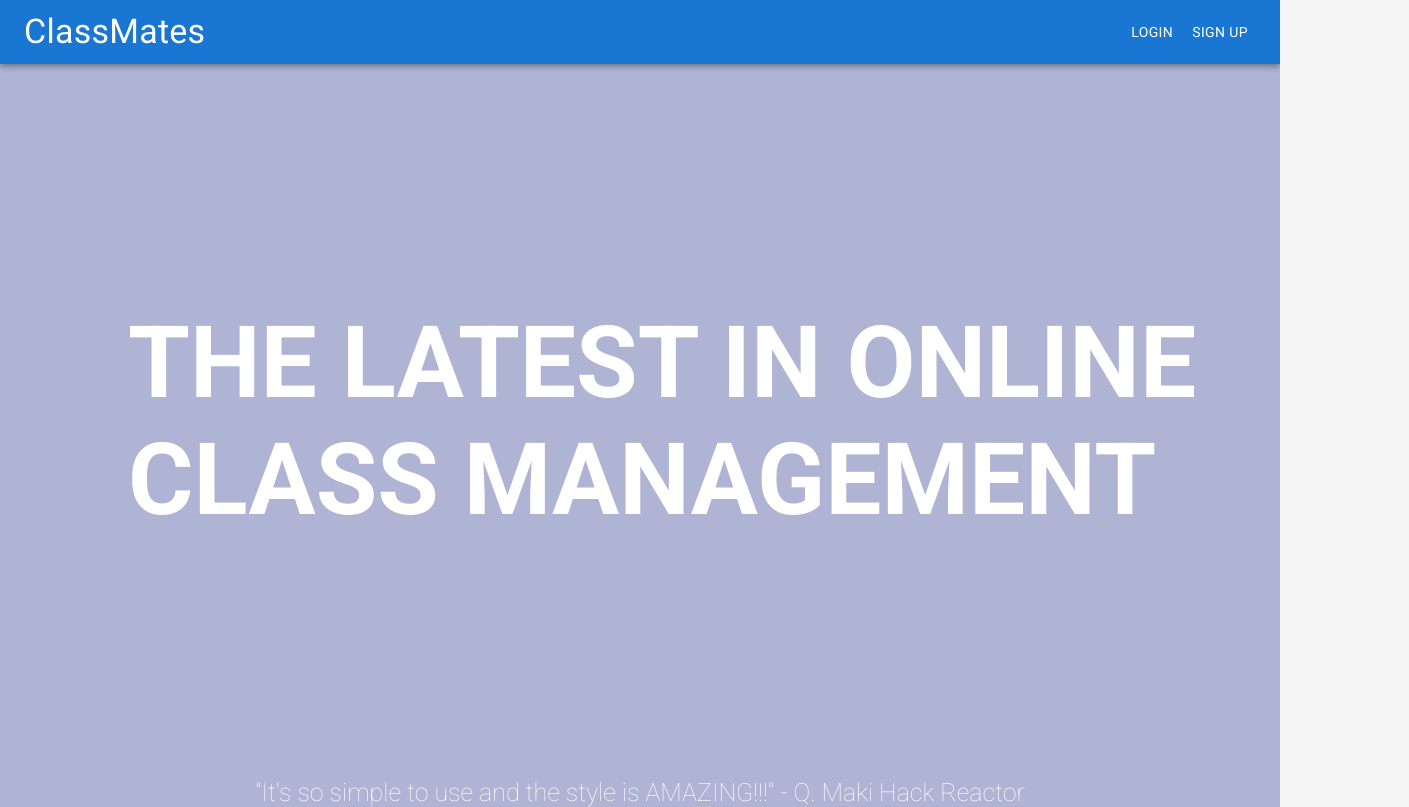
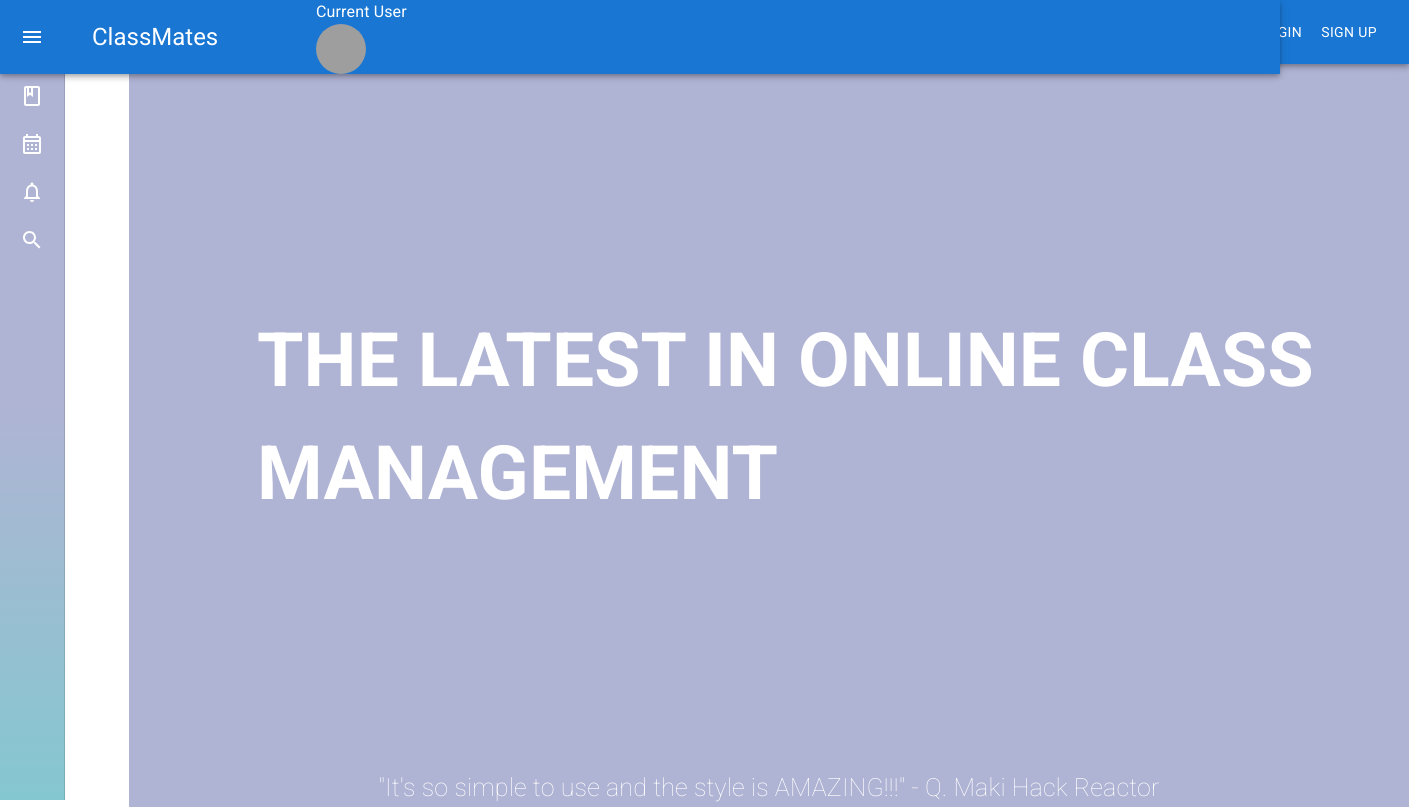
Before and after one commit to tiffanyyv/classmates, a Next.js app: page / in a window 1280 px wide. Shown: the whole page, 1409 px wide, since content can reach past the window. Built offline with nearby package versions, Linux system fonts and the light colour scheme; grey boxes are pictures that could not be loaded.

Commit message:
App rename structure

```diff
--- a/components/NavLayout/SideBar.js
+++ b/components/NavLayout/SideBar.js
@@ -33,10 +33,10 @@
 
   // hard coded data, eventually change sampleUser to [username]
   const pageUrls = {
-    0: "/sampleUser/my-classes",
-    1: "/sampleUser/calendar",
-    2: "/sampleUser/notifications",
-    3: "/sampleUser/class-catalog"
+    0: "/app/my-classes",
+    1: "/app/calendar",
+    2: "/app/notifications",
+    3: "/app/class-catalog"
   }
 
   const sideBarIcons = {
--- a/utils/context/AuthProvider.js
+++ b/utils/context/AuthProvider.js
@@ -3,7 +3,7 @@
 const AuthContext = createContext();
 
 export function AuthProvider({ children }) {
-  const [isAuthenticated, setIsAuthenticated] = useState(false);
+  const [isAuthenticated, setIsAuthenticated] = useState(true);
   return (
     <AuthContext.Provider value={{ isAuthenticated, setIsAuthenticated }}>
       {children}
```
Also changed, not shown: pages/app/calendar.js (renamed from pages/[username]/calendar.js), pages/app/class-catalog.js (renamed from pages/[username]/class-catalog.js), pages/app/index.js (renamed from pages/[username]/index.js), pages/app/my-classes.js (renamed from pages/[username]/my-classes.js), pages/app/my-profile.js (renamed from pages/[username]/my-profile.js), pages/app/notifications.js (renamed from pages/[username]/notifications.js).
